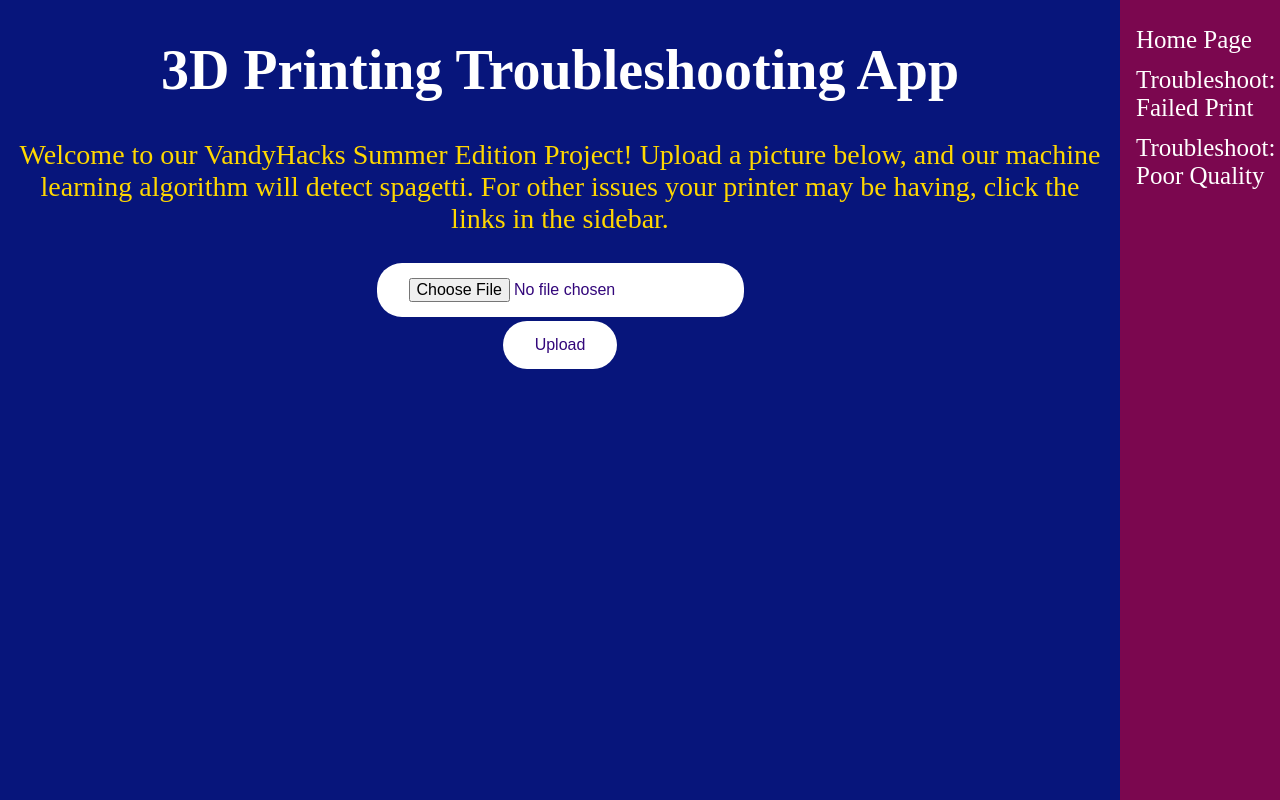
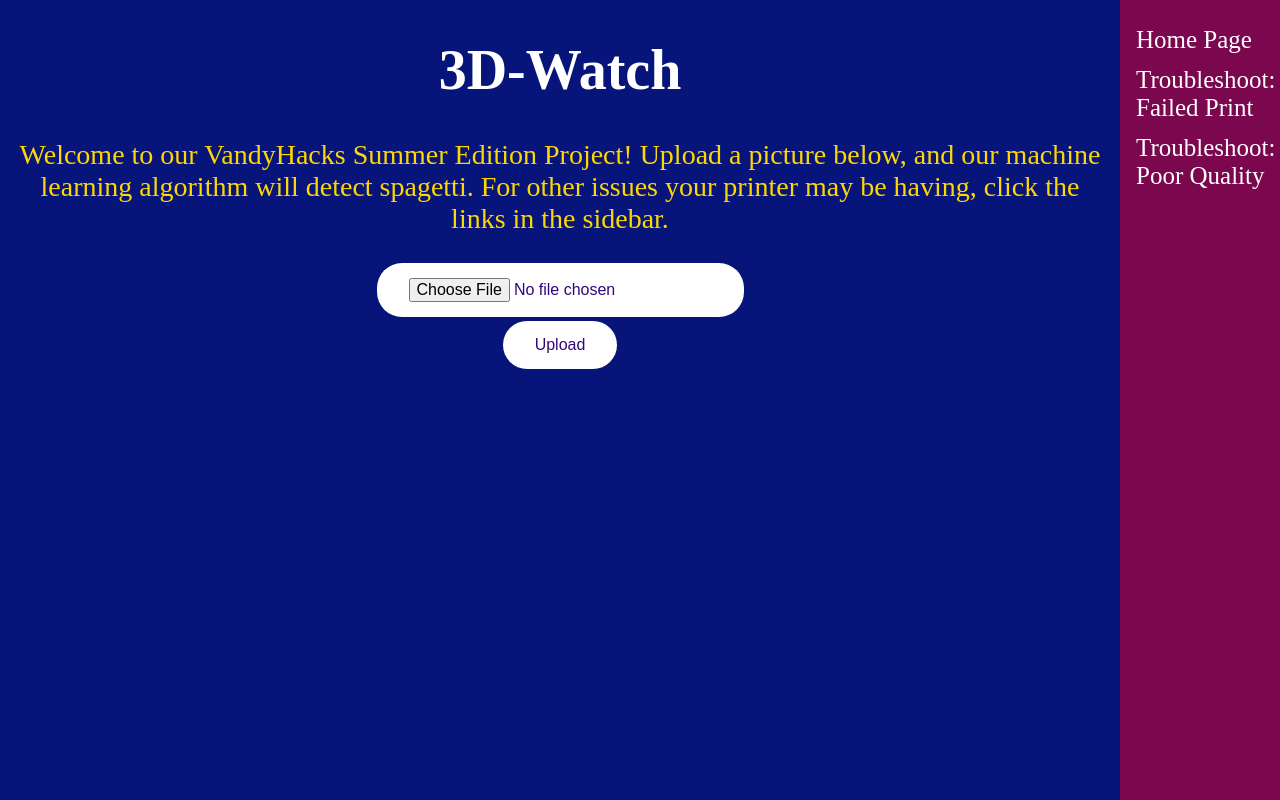
Before and after one commit to shannonVogel1331/VHacksSummer, a Flask app: template templates/home.html in a window 1280 px wide. Run offline with Flask 2, Linux system fonts and the light colour scheme; the template is opened without the code that fills it, so the values that code supplies are empty.

Commit message:
Name Change

```diff
--- a/templates/home.html
+++ b/templates/home.html
@@ -1,7 +1,7 @@
 {% extends 'base.html' %} {% block head %}
-<title>3D Printing Troubleshooting App</title>
+<title>3D-Watch</title>
 <div class="mainText">
-    <h1>3D Printing Troubleshooting App</h1>
+    <h1>3D-Watch</h1>
     <p>Welcome to our VandyHacks Summer Edition Project! Upload a picture below, and our machine learning algorithm will detect spagetti. For other issues your printer may be having, click the links in the sidebar. </p>
     {% endblock %} {% block body %}
 
```
